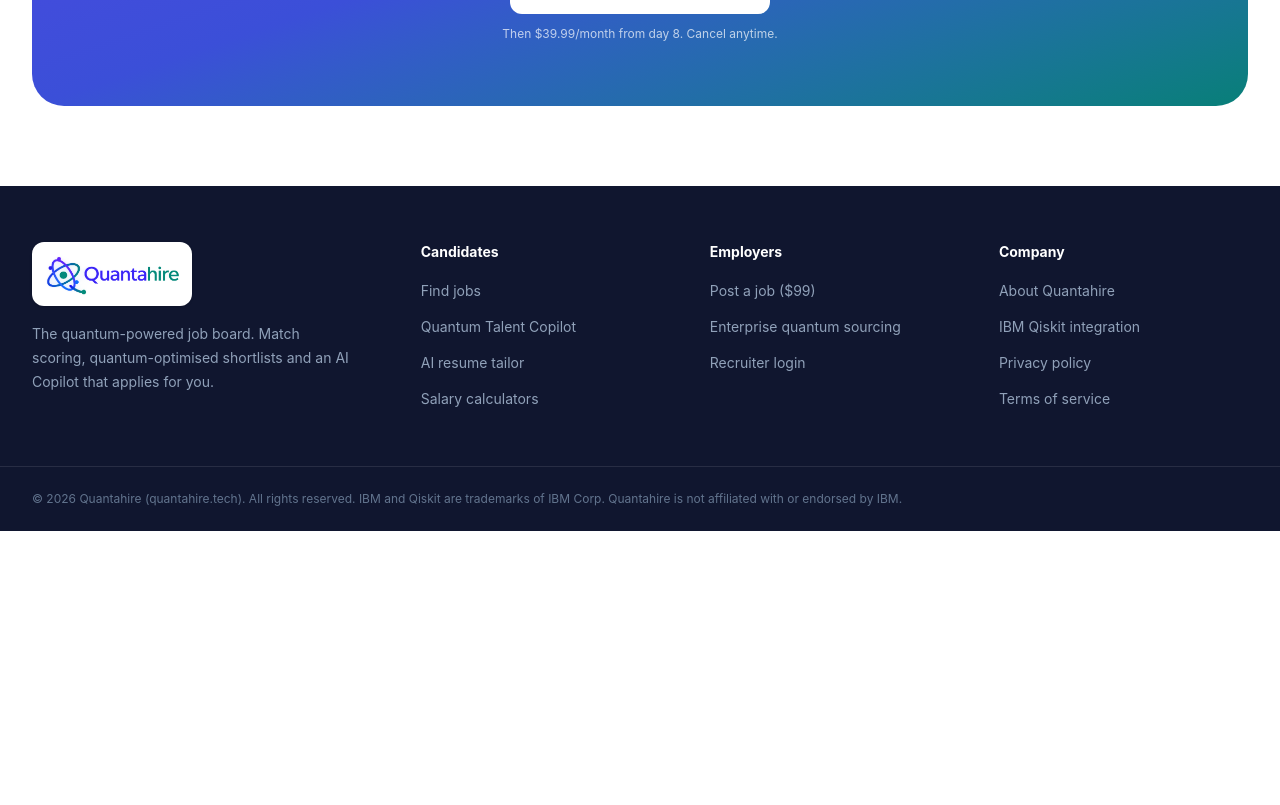
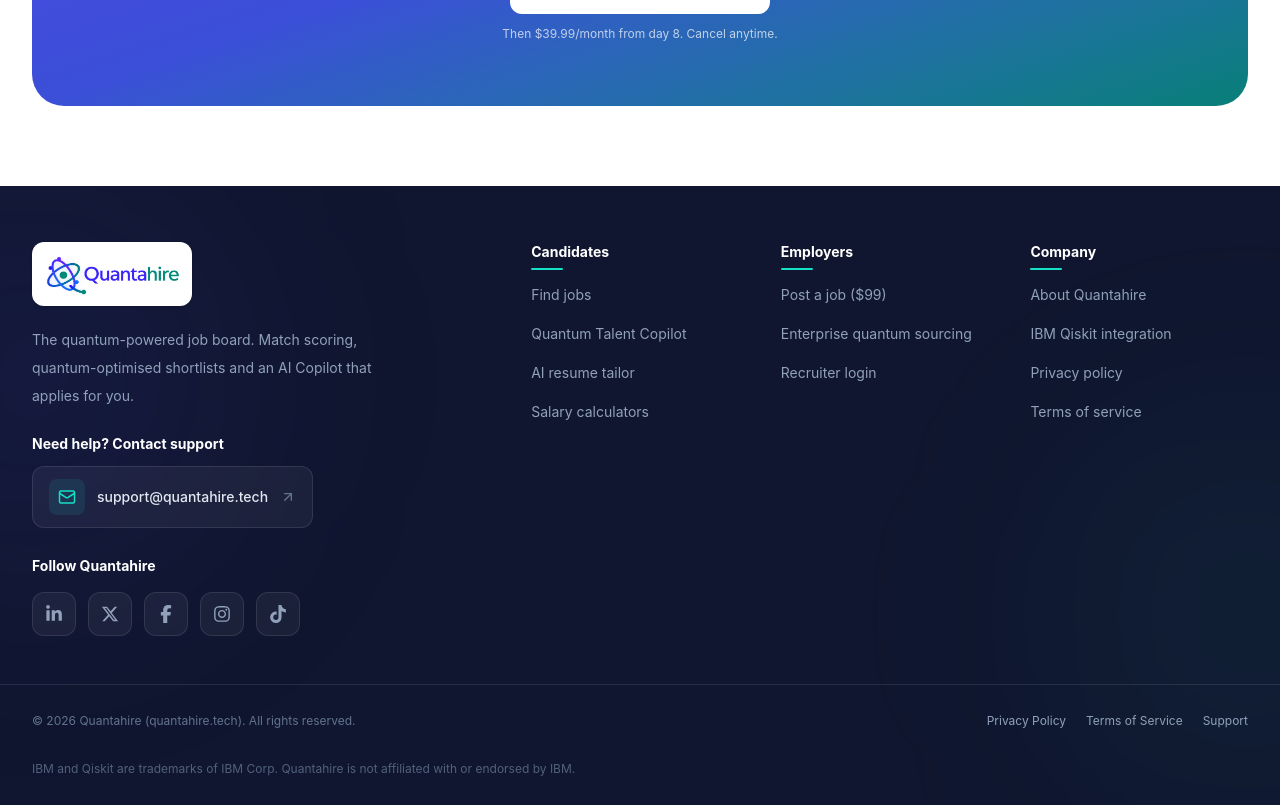
Before and after one commit to airoles26/ai_roles_frontend, a React (Vite) app: page / in a window 1280 px wide. Shown: the part 5847-6652 px from the top of the page. Before the commit the page ends 6378 px from the top, so only its background shows below. Built offline with nearby package versions, Linux system fonts and the light colour scheme; no server answers.

Commit message:
added social icons

```diff
--- a/src/components/Footer.jsx
+++ b/src/components/Footer.jsx
@@ -1,7 +1,46 @@
+
 import { Link } from "react-router-dom";
+import { Mail, ArrowUpRight, MapPin } from "lucide-react";
+import {
+  FaLinkedinIn,
+  FaXTwitter,
+  FaFacebookF,
+  FaInstagram,
+  FaTiktok,
+} from "react-icons/fa6";
+
 import quantahireLogo from "../assets/logo.png";
 
-import { DISPLAY_FONT, QuantahireMark } from "./Navbar";
+const SUPPORT_EMAIL = "support@quantahire.tech";
+
+// Replace the placeholder URLs with your official social profiles.
+const SOCIAL_LINKS = [
+  {
+    name: "LinkedIn",
+    icon: FaLinkedinIn,
+    url: "https://www.linkedin.com/in/quantahire-tech-811032447/",
+  },
+  {
+    name: "X (Twitter)",
+    icon: FaXTwitter,
+    url: "https://x.com/Quantahire",
+  },
+  {
+    name: "Facebook",
+    icon: FaFacebookF,
+    url: "https://www.facebook.com/quantahire",
+  },
+  {
+    name: "Instagram",
+    icon: FaInstagram,
+    url: "https://www.instagram.com/quantahire",
+  },
+  {
+    name: "TikTok",
+    icon: FaTiktok,
+    url: "https://www.tiktok.com/@quantahiretech",
+  },
+];
 
 const COLUMNS = [
   {
@@ -17,7 +56,10 @@ const COLUMNS = [
     title: "Employers",
     links: [
       { label: "Post a job ($99)", to: "/jobs/new" },
-      { label: "Enterprise quantum sourcing", to: "/enterprise" },
+      {
+        label: "Enterprise quantum sourcing",
+        to: "/enterprise",
+      },
       { label: "Recruiter login", to: "/signin" },
     ],
   },
@@ -33,10 +75,19 @@ const COLUMNS = [
 ];
 
 export default function Footer() {
+  const year = new Date().getFullYear();
+
   return (
-    <footer className="bg-[#10162F] text-slate-300">
-      <div className="mx-auto grid max-w-7xl gap-10 px-5 py-14 sm:px-6 lg:grid-cols-[1.4fr_repeat(3,1fr)] lg:px-8">
-        <div className="max-w-xs">
+    <footer className="relative overflow-hidden bg-[#10162F] text-slate-300">
+      {/* Decorative background */}
+      <div className="pointer-events-none absolute -left-40 top-0 h-96 w-96 rounded-full bg-[#5145E5]/10 blur-[120px]" />
+      <div className="pointer-events-none absolute -right-40 bottom-0 h-96 w-96 rounded-full bg-[#14E0C8]/5 blur-[120px]" />
+
+      <div className="relative mx-auto max-w-7xl px-5 pt-14 pb-12 sm:px-6 lg:px-8">
+        <div className="grid grid-cols-1 gap-10 sm:grid-cols-2 lg:grid-cols-5 lg:gap-8">
+
+          {/* Brand */}
+          <div className="sm:col-span-2 lg:col-span-2">
             <Link
               to="/"
               aria-label="Quantahire home"
@@ -48,20 +99,88 @@ export default function Footer() {
                 className="h-10 w-auto object-contain sm:h-12"
               />
             </Link>
-          <p className="mt-4 text-sm leading-6 text-slate-400">
-            The quantum-powered job board. Match scoring, quantum-optimised
-            shortlists and an AI Copilot that applies for you.
+
+            <p className="mt-5 max-w-sm text-sm leading-7 text-slate-400">
+              The quantum-powered job board. Match scoring,
+              quantum-optimised shortlists and an AI Copilot
+              that applies for you.
             </p>
+
+            {/* Support email */}
+            <div className="mt-6">
+              <h3 className="mb-3 text-sm font-bold text-white">
+                Need help? Contact support
+              </h3>
+
+              <a
+                href={`mailto:${SUPPORT_EMAIL}`}
+                className="group inline-flex items-center gap-3 rounded-xl border border-white/10 bg-white/5 px-4 py-3 transition-all hover:border-[#14E0C8]/40 hover:bg-white/10"
+              >
+                <span className="flex h-9 w-9 items-center justify-center rounded-lg bg-[#14E0C8]/10 text-[#14E0C8]">
+                  <Mail size={18} />
+                </span>
+
+                <span className="text-sm font-medium text-slate-200 group-hover:text-[#14E0C8]">
+                  {SUPPORT_EMAIL}
+                </span>
+
+                <ArrowUpRight
+                  size={16}
+                  className="text-slate-500 transition group-hover:text-[#14E0C8]"
+                />
+              </a>
             </div>
 
+            {/* Social media */}
+            <div className="mt-7">
+              <h3 className="mb-4 text-sm font-bold text-white">
+                Follow Quantahire
+              </h3>
+
+              <div className="flex flex-wrap items-center gap-3">
+                {SOCIAL_LINKS.map((social) => {
+                  const Icon = social.icon;
+
+                  return (
+                    <a
+                      key={social.name}
+                      href={social.url}
+                      target="_blank"
+                      rel="noopener noreferrer"
+                      aria-label={`Follow Quantahire on ${social.name}`}
+                      title={social.name}
+                      className="flex h-11 w-11 items-center justify-center rounded-xl border border-white/10 bg-white/5 text-slate-400 transition-all duration-300 hover:-translate-y-1 hover:border-[#14E0C8]/40 hover:bg-[#14E0C8]/10 hover:text-[#14E0C8]"
+                    >
+                      <Icon size={18} />
+                    </a>
+                  );
+                })}
+              </div>
+            </div>
+          </div>
+
+          {/* Footer navigation */}
           {COLUMNS.map((col) => (
             <div key={col.title}>
-            <h2 className="text-sm font-bold text-white">{col.title}</h2>
-            <ul className="mt-4 space-y-3">
+              <h2 className="relative mb-5 text-sm font-bold text-white">
+                {col.title}
+
+                <span className="absolute -bottom-2 left-0 h-0.5 w-8 rounded-full bg-[#14E0C8]" />
+              </h2>
+
+              <ul className="space-y-3.5">
                 {col.links.map((link) => (
                   <li key={link.label}>
-                  <Link to={link.to} className="text-sm text-slate-400 transition-colors hover:text-[#14E0C8]">
+                    <Link
+                      to={link.to}
+                      className="group inline-flex items-center gap-1.5 text-sm leading-6 text-slate-400 transition-colors hover:text-[#14E0C8]"
+                    >
                       {link.label}
+
+                      <ArrowUpRight
+                        size={13}
+                        className="opacity-0 transition-all group-hover:-translate-y-0.5 group-hover:translate-x-0.5 group-hover:opacity-100"
+                      />
                     </Link>
                   </li>
                 ))}
@@ -69,12 +188,46 @@ export default function Footer() {
             </div>
           ))}
         </div>
+      </div>
 
-      <div className="border-t border-white/10">
-        <p className="mx-auto max-w-7xl px-5 py-6 text-xs text-slate-500 sm:px-6 lg:px-8">
-          © {new Date().getFullYear()} Quantahire (quantahire.tech). All rights reserved.
-          IBM and Qiskit are trademarks of IBM Corp. Quantahire is not affiliated with or endorsed by IBM.
+      {/* Bottom bar */}
+      <div className="relative border-t border-white/10">
+        <div className="mx-auto flex max-w-7xl flex-col gap-4 px-5 py-6 sm:px-6 lg:flex-row lg:items-center lg:justify-between lg:px-8">
+          <p className="text-xs leading-6 text-slate-500">
+            © {year} Quantahire (quantahire.tech).
+            All rights reserved.
           </p>
+
+          <div className="flex flex-wrap items-center gap-5">
+            <Link
+              to="/privacy"
+              className="text-xs text-slate-400 transition hover:text-[#14E0C8]"
+            >
+              Privacy Policy
+            </Link>
+
+            <Link
+              to="/terms"
+              className="text-xs text-slate-400 transition hover:text-[#14E0C8]"
+            >
+              Terms of Service
+            </Link>
+
+            <a
+              href={`mailto:${SUPPORT_EMAIL}`}
+              className="text-xs text-slate-400 transition hover:text-[#14E0C8]"
+            >
+              Support
+            </a>
+          </div>
+        </div>
+
+        <div className="mx-auto max-w-7xl px-5 pb-6 sm:px-6 lg:px-8">
+          <p className="text-xs leading-6 text-slate-500/80">
+            IBM and Qiskit are trademarks of IBM Corp.
+            Quantahire is not affiliated with or endorsed by IBM.
+          </p>
+        </div>
       </div>
     </footer>
   );
```
Lines whose indentation alone changed are shown as unchanged.
